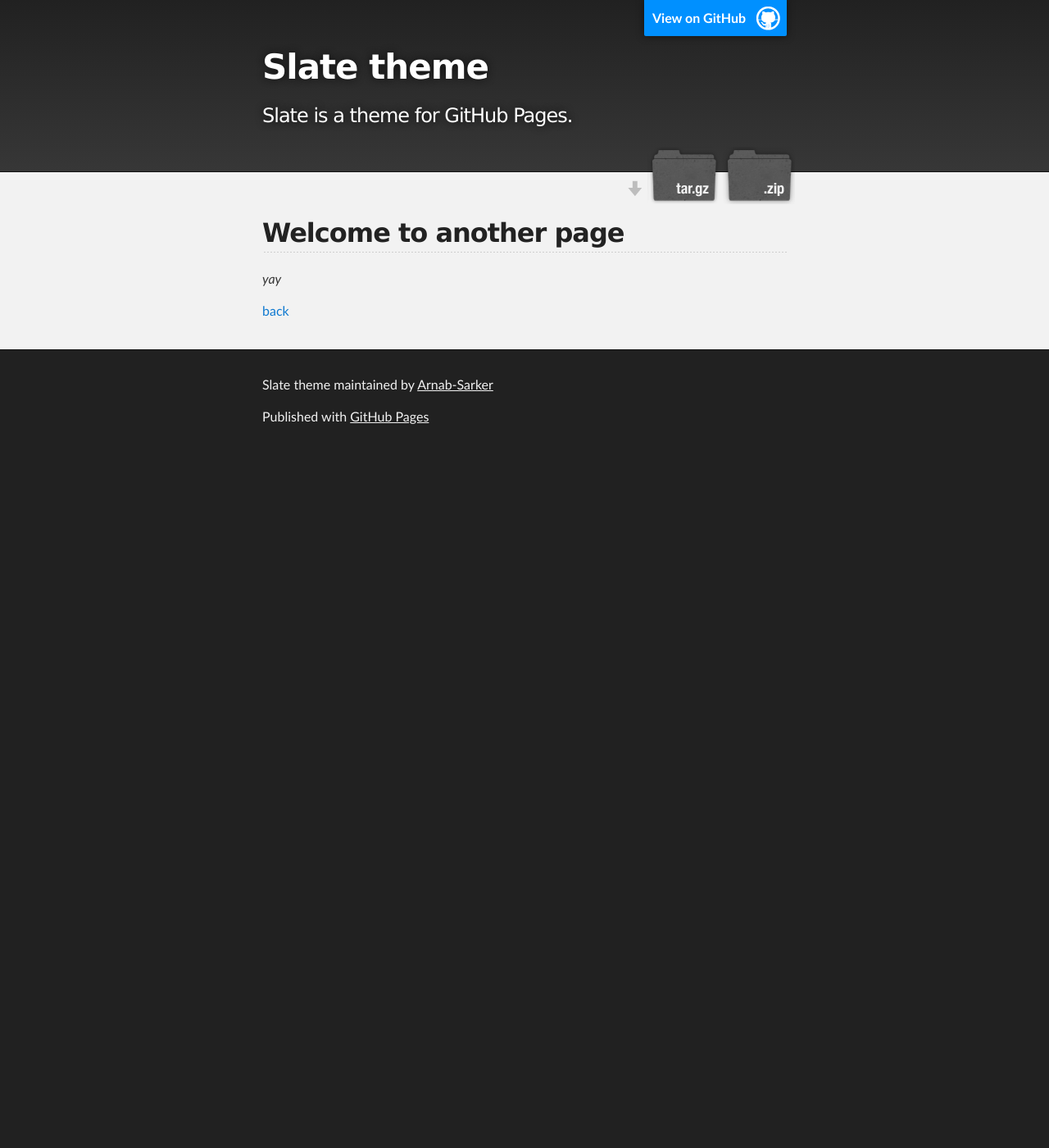
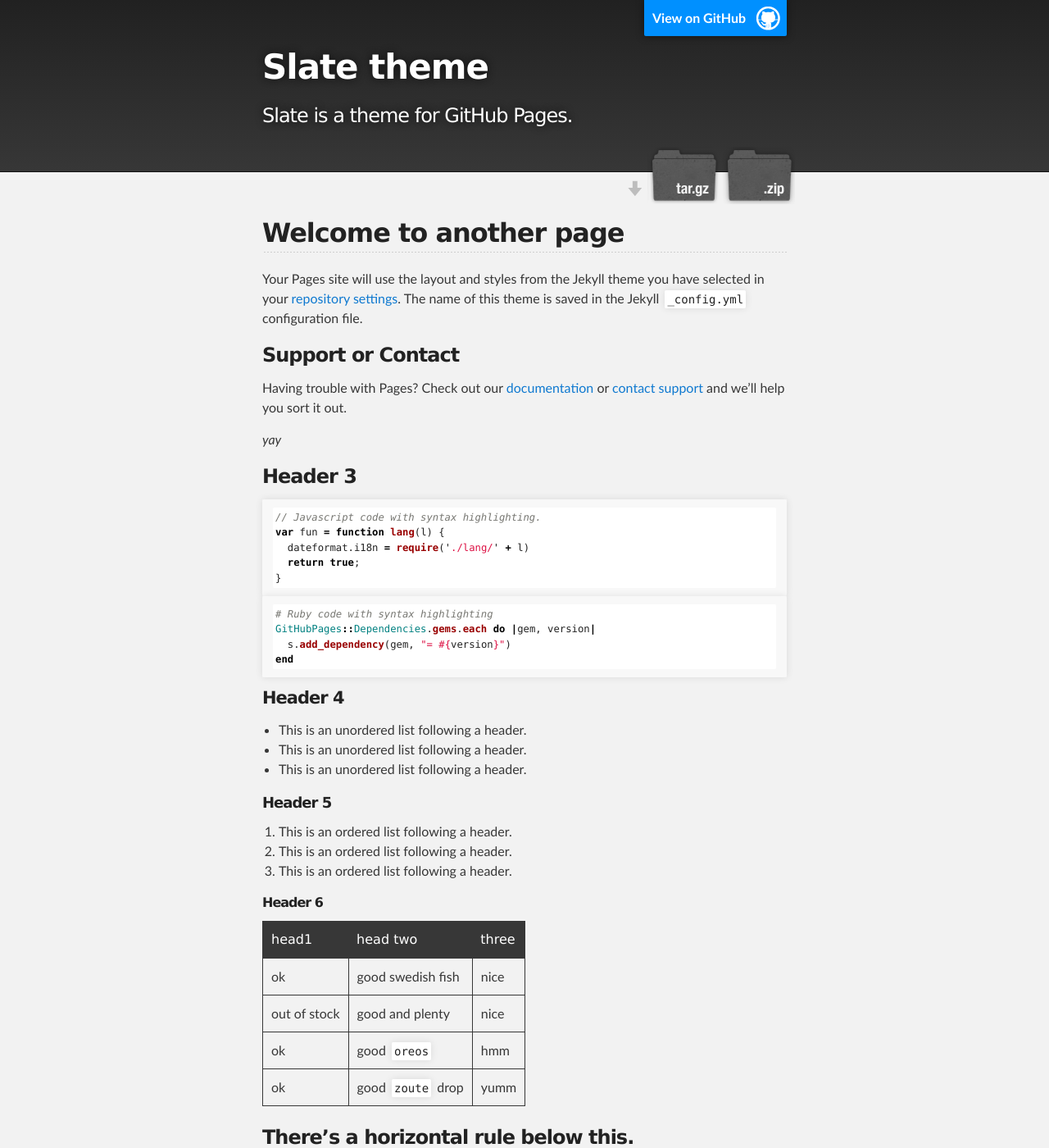
Before and after one commit to Arnab-Sarker/aaaa, a Jekyll site: the page built from another-page.md, in a window 1280 px wide and 1400 px high. Shown: the whole window at 82% size. Built offline with Jekyll 4.4.1, drawn with Linux system fonts in a browser that asks for light colours; our own code applies the rules of GitHub Pages for plain Markdown files; some of the changed text lies outside the part shown.

Commit message:
Update another-page.md

````diff
--- a/another-page.md
+++ b/another-page.md
@@ -4,6 +4,122 @@ layout: default
 
 ## Welcome to another page
 
+
+
+
+
+
+Your Pages site will use the layout and styles from the Jekyll theme you have selected in your [repository settings](https://github.com/Arnab-Sarker/Arnab-Sarker.github.io/settings/pages). The name of this theme is saved in the Jekyll `_config.yml` configuration file.
+
+### Support or Contact
+
+Having trouble with Pages? Check out our [documentation](https://docs.github.com/categories/github-pages-basics/) or [contact support](https://support.github.com/contact) and we’ll help you sort it out.
+
+
+
 _yay_
 
-[back](./)
+### Header 3
+
+```js
+// Javascript code with syntax highlighting.
+var fun = function lang(l) {
+  dateformat.i18n = require('./lang/' + l)
+  return true;
+}
+```
+
+```ruby
+# Ruby code with syntax highlighting
+GitHubPages::Dependencies.gems.each do |gem, version|
+  s.add_dependency(gem, "= #{version}")
+end
+```
+
+#### Header 4
+
+*   This is an unordered list following a header.
+*   This is an unordered list following a header.
+*   This is an unordered list following a header.
+
+##### Header 5
+
+1.  This is an ordered list following a header.
+2.  This is an ordered list following a header.
+3.  This is an ordered list following a header.
+
+###### Header 6
+
+| head1        | head two          | three |
+|:-------------|:------------------|:------|
+| ok           | good swedish fish | nice  |
+| out of stock | good and plenty   | nice  |
+| ok           | good `oreos`      | hmm   |
+| ok           | good `zoute` drop | yumm  |
+
+### There's a horizontal rule below this.
+
+* * *
+
+### Here is an unordered list:
+
+*   Item foo
+*   Item bar
+*   Item baz
+*   Item zip
+
+### And an ordered list:
+
+1.  Item one
+1.  Item two
+1.  Item three
+1.  Item four
+
+### And a nested list:
+
+- level 1 item
+  - level 2 item
+  - level 2 item
+    - level 3 item
+    - level 3 item
+- level 1 item
+  - level 2 item
+  - level 2 item
+  - level 2 item
+- level 1 item
+  - level 2 item
+  - level 2 item
+- level 1 item
+
+### Small image
+
+![Octocat](https://github.githubassets.com/images/icons/emoji/octocat.png)
+
+### Large image
+
+![Branching](https://guides.github.com/activities/hello-world/branching.png)
+
+
+### Definition lists can be used with HTML syntax.
+
+<dl>
+<dt>Name</dt>
+<dd>Godzilla</dd>
+<dt>Born</dt>
+<dd>1952</dd>
+<dt>Birthplace</dt>
+<dd>Japan</dd>
+<dt>Color</dt>
+<dd>Green</dd>
+</dl>
+
+```
+Long, single-line code blocks should not wrap. They should horizontally scroll if they are too long. This line should be long enough to demonstrate this.
+```
+
+```
+The final element.
+```
+
+
+[Back to previous page](./)
````
